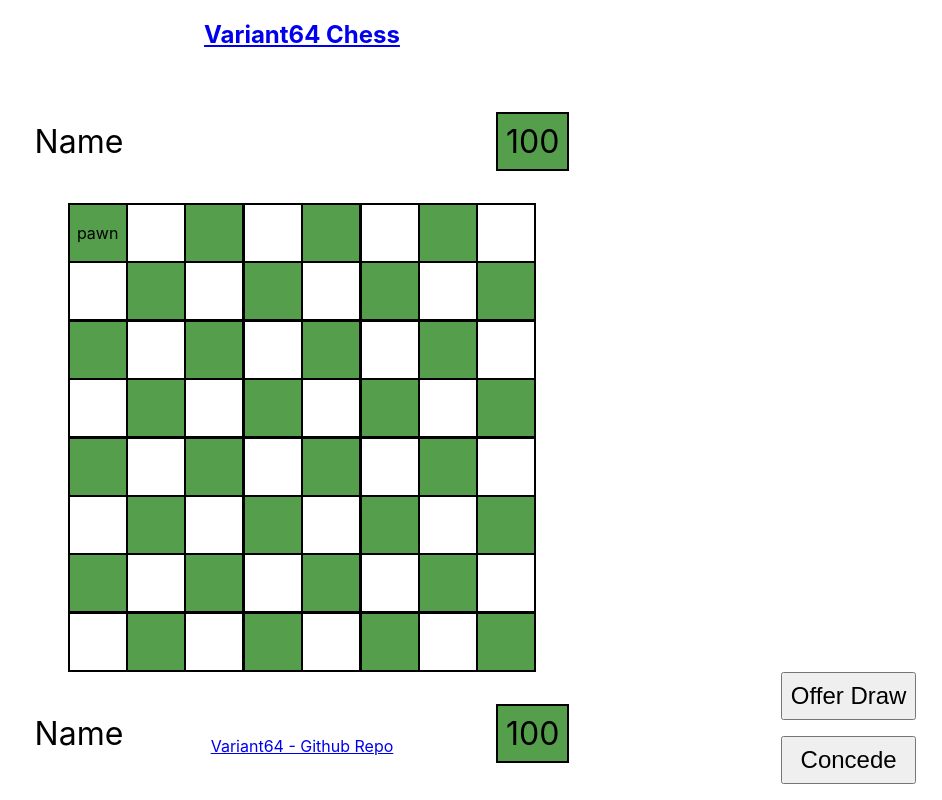
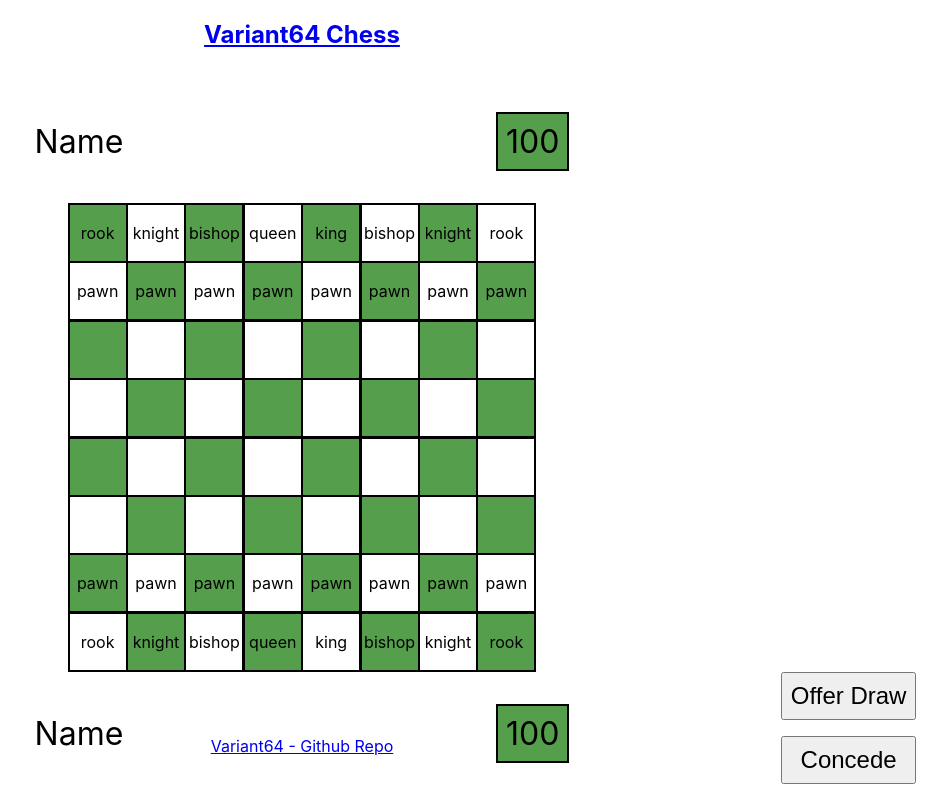
Before and after one commit to fortyoneeight/variant64, a React (Create React App) app in the folder client/: page /chess in a window 1280 px wide. Shown: the whole page, without its empty margins (338-1280 px from the left). Built offline with nearby package versions, Linux system fonts and the light colour scheme.

Commit message:
[frontend] add full board mock data

```diff
--- a/client/src/mockdata/board.ts
+++ b/client/src/mockdata/board.ts
@@ -1,25 +1,220 @@
-import { Board, BoardCellItemTypes, BoardPieceTypes } from '../types';
+import {
+  Board,
+  BoardCellItemTypes,
+  BoardPiece,
+  BoardPieceTypes,
+} from '../types';
+
+const boardWidth = 8;
+const boardLength = 8;
+
+function genPawn(n: number, startingRow: number, player: string): BoardPiece {
+  return {
+    x: startingRow,
+    y: n,
+    type: BoardCellItemTypes.PIECE,
+    moves: [
+      {
+        x: n + 1,
+        y: n + 1,
+      },
+    ],
+    name: BoardPieceTypes.PAWN,
+    player,
+  };
+}
+
+function genPlayerPawns(
+  startingRow: number,
+  player: string
+): Array<BoardPiece> {
+  return Array(boardWidth)
+    .fill('')
+    .map((val, index) => genPawn(index, startingRow, player));
+}
+
+const pawns = [
+  ...genPlayerPawns(1, 'player1'),
+  ...genPlayerPawns(boardLength - 2, 'player2'),
+];
+
+function genRook(
+  startingRow: number,
+  startingColumn: number,
+  player: string
+): BoardPiece {
+  return {
+    x: startingRow,
+    y: startingColumn,
+    type: BoardCellItemTypes.PIECE,
+    moves: [
+      {
+        x: 0,
+        y: 0,
+      },
+    ],
+    name: BoardPieceTypes.ROOK,
+    player,
+  };
+}
+
+function genPlayerRooks(
+  startingRow: number,
+  player: string
+): Array<BoardPiece> {
+  const columnOffset = 0;
+  return [
+    genRook(startingRow, columnOffset, player),
+    genRook(startingRow, boardWidth - 1 - columnOffset, player),
+  ];
+}
+
+const rooks = [
+  ...genPlayerRooks(0, 'player1'),
+  ...genPlayerRooks(boardWidth - 1, 'player2'),
+];
+
+function genKnight(
+  startingRow: number,
+  startingColumn: number,
+  player: string
+): BoardPiece {
+  return {
+    x: startingRow,
+    y: startingColumn,
+    type: BoardCellItemTypes.PIECE,
+    moves: [
+      {
+        x: 0,
+        y: 0,
+      },
+    ],
+    name: BoardPieceTypes.KNIGHT,
+    player,
+  };
+}
+
+function genPlayerKnights(
+  startingRow: number,
+  player: string
+): Array<BoardPiece> {
+  const columnOffset = 1;
+  return [
+    genKnight(startingRow, columnOffset, player),
+    genKnight(startingRow, boardWidth - 1 - columnOffset, player),
+  ];
+}
+
+const knights = [
+  ...genPlayerKnights(0, 'player1'),
+  ...genPlayerKnights(boardWidth - 1, 'player2'),
+];
+
+function genBishop(
+  startingRow: number,
+  startingColumn: number,
+  player: string
+): BoardPiece {
+  return {
+    x: startingRow,
+    y: startingColumn,
+    type: BoardCellItemTypes.PIECE,
+    moves: [
+      {
+        x: 0,
+        y: 0,
+      },
+    ],
+    name: BoardPieceTypes.BISHOP,
+    player,
+  };
+}
+
+function genPlayerBishops(
+  startingRow: number,
+  player: string
+): Array<BoardPiece> {
+  const columnOffset = 2;
+  return [
+    genBishop(startingRow, columnOffset, player),
+    genBishop(startingRow, boardWidth - 1 - columnOffset, player),
+  ];
+}
+
+const bishops = [
+  ...genPlayerBishops(0, 'player1'),
+  ...genPlayerBishops(boardWidth - 1, 'player2'),
+];
+
+function genQueen(
+  startingRow: number,
+  startingColumn: number,
+  player: string
+): BoardPiece {
+  return {
+    x: startingRow,
+    y: startingColumn,
+    type: BoardCellItemTypes.PIECE,
+    moves: [
+      {
+        x: 0,
+        y: 0,
+      },
+    ],
+    name: BoardPieceTypes.QUEEN,
+    player,
+  };
+}
+
+function genPlayerQueen(
+  startingRow: number,
+  player: string
+): Array<BoardPiece> {
+  const columnOffset = 3;
+  return [genQueen(startingRow, columnOffset, player)];
+}
+
+const queens = [
+  ...genPlayerQueen(0, 'player1'),
+  ...genPlayerQueen(boardWidth - 1, 'player2'),
+];
+
+function genKing(
+  startingRow: number,
+  startingColumn: number,
+  player: string
+): BoardPiece {
+  return {
+    x: startingRow,
+    y: startingColumn,
+    type: BoardCellItemTypes.PIECE,
+    moves: [
+      {
+        x: 0,
+        y: 0,
+      },
+    ],
+    name: BoardPieceTypes.KING,
+    player,
+  };
+}
+
+function genPlayerKing(startingRow: number, player: string): Array<BoardPiece> {
+  const columnOffset = 4;
+  return [genKing(startingRow, columnOffset, player)];
+}
+
+const kings = [
+  ...genPlayerKing(0, 'player1'),
+  ...genPlayerKing(boardWidth - 1, 'player2'),
+];
 
 export const mockdataBoard: Board = {
   size: {
     length: 8,
-    width: 8,
+    width: boardWidth,
   },
-  cells: [
-    {
-      x: 0,
-      y: 0,
-      type: BoardCellItemTypes.PIECE,
-      moves: [
-        {
-          x: 1,
-          y: 1,
-        },
-      ],
-      name: BoardPieceTypes.PAWN,
-      player: 'player1',
-    },
-  ],
+  cells: [...pawns, ...rooks, ...knights, ...bishops, ...queens, ...kings],
   clocks: {
     player1: '100',
     player2: '100',
```
